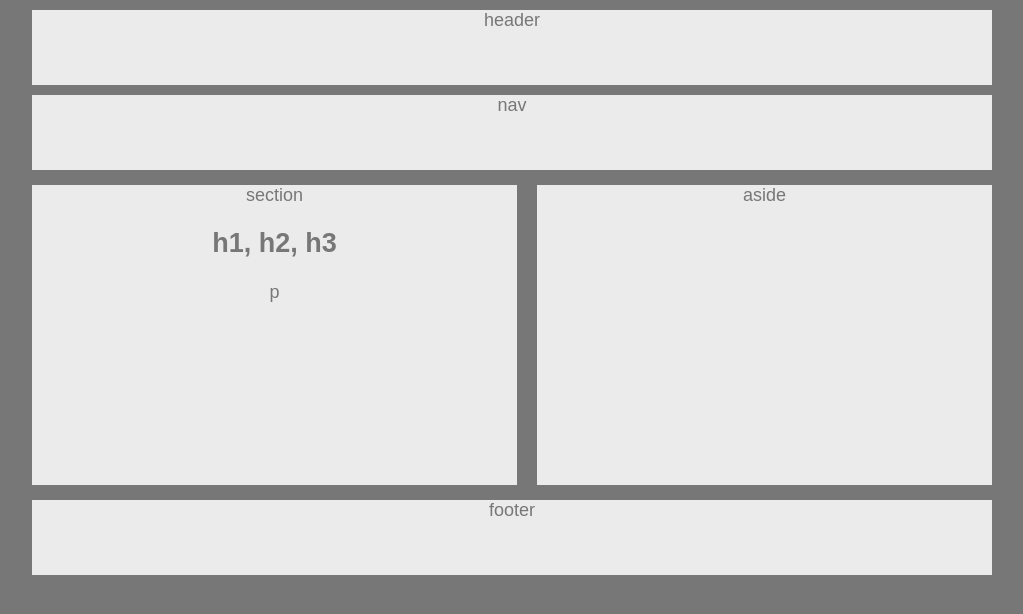
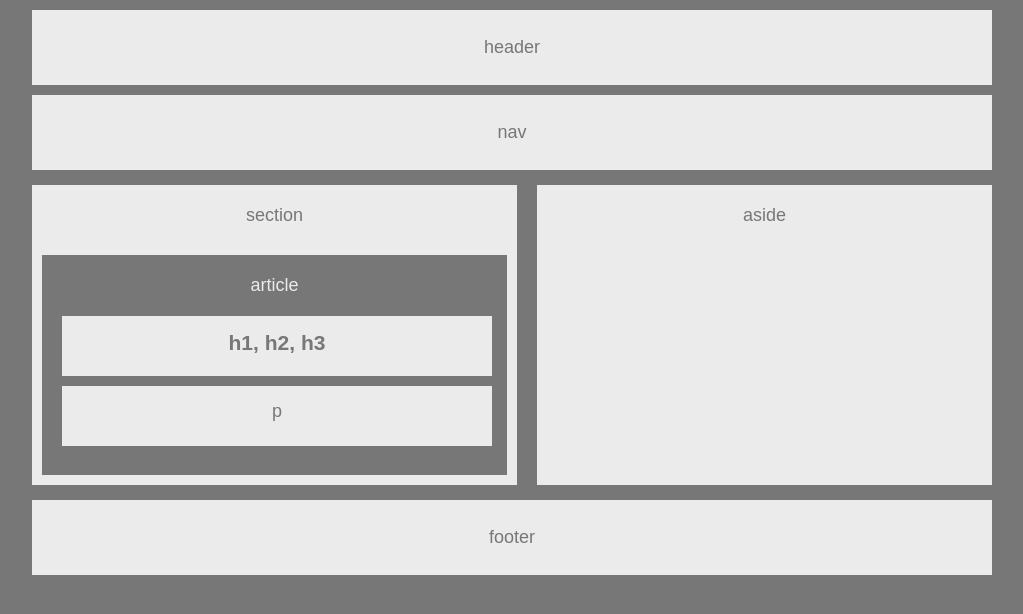
Before and after one commit to kkopp/HW-Wireframe, a plain HTML site: page index.html in a window 1280 px wide. Shown: the whole page, without its empty margins (128-1151 px from the left). Drawn offline with Linux system fonts and the light colour scheme.

Commit message:
finished project

```diff
--- a/index.html
+++ b/index.html
@@ -21,8 +21,11 @@
 <div class="clearfix">
     <section>
         section
-        <h1>h1, h2, h3</h1>
-        <p>p</p>
+        <article>
+            article
+            <h1>h1, h2, h3</h1>
+            <p>p</p>
+        </article>
     </section>
 
     <aside>
--- a/style.css
+++ b/style.css
@@ -22,6 +22,7 @@ header {
     background: #ebebeb;
     height: 75px;
     margin: 10px 0;
+    padding: 27px 0 0;
     text-align: center;
 }
 
@@ -29,6 +30,7 @@ nav {
     background: #ebebeb;
     height: 75px;
     margin: 5px 0;
+    padding: 27px 0 0;
     text-align: center;
 }
 
@@ -37,15 +39,18 @@ section {
     float: left;
     width: 485px;
     height: 300px;
+    padding: 20px 0 0;
     margin: 10px 10px 10px 0px;
+    position: relative;
 }
 
 aside {
     background: #ebebeb;
     width: 455px;
     height: 300px;
-    float: right;
+    float: left;
     margin: 10px 0px 10px 10px;
+    padding: 20px;
 }
 
 footer {
@@ -53,25 +58,34 @@ footer {
     height: 75px;
     margin: 5px 0;
     text-align: center;
+    padding: 27px;
 }
 
 article {
     color: #ebebeb;
     background: #777;
-    float: left;
-    margin: 15px;
-    width: 150px;
-    height: 100px;
-    border-radius: 5px;
-    padding: 1em;
+    width: 465px;
+    height: 220px;
+    position: absolute;
+    left: 10px;
+    top: 70px;
+    padding: 20px 0 0;
 }
 
-#headers {
+h1 {
     color: #777;
     background: #ebebeb;
+    width: 430px;
+    height: 60px;
+    margin: 20px 20px 10px;
+    padding: 15px;
 }
 
 p {
     color: #777;
     background: #ebebeb;
+    width: 430px;
+    height: 60px;
+    margin: 0 20px 20px 20px;
+    padding: 15px;
 }
```
